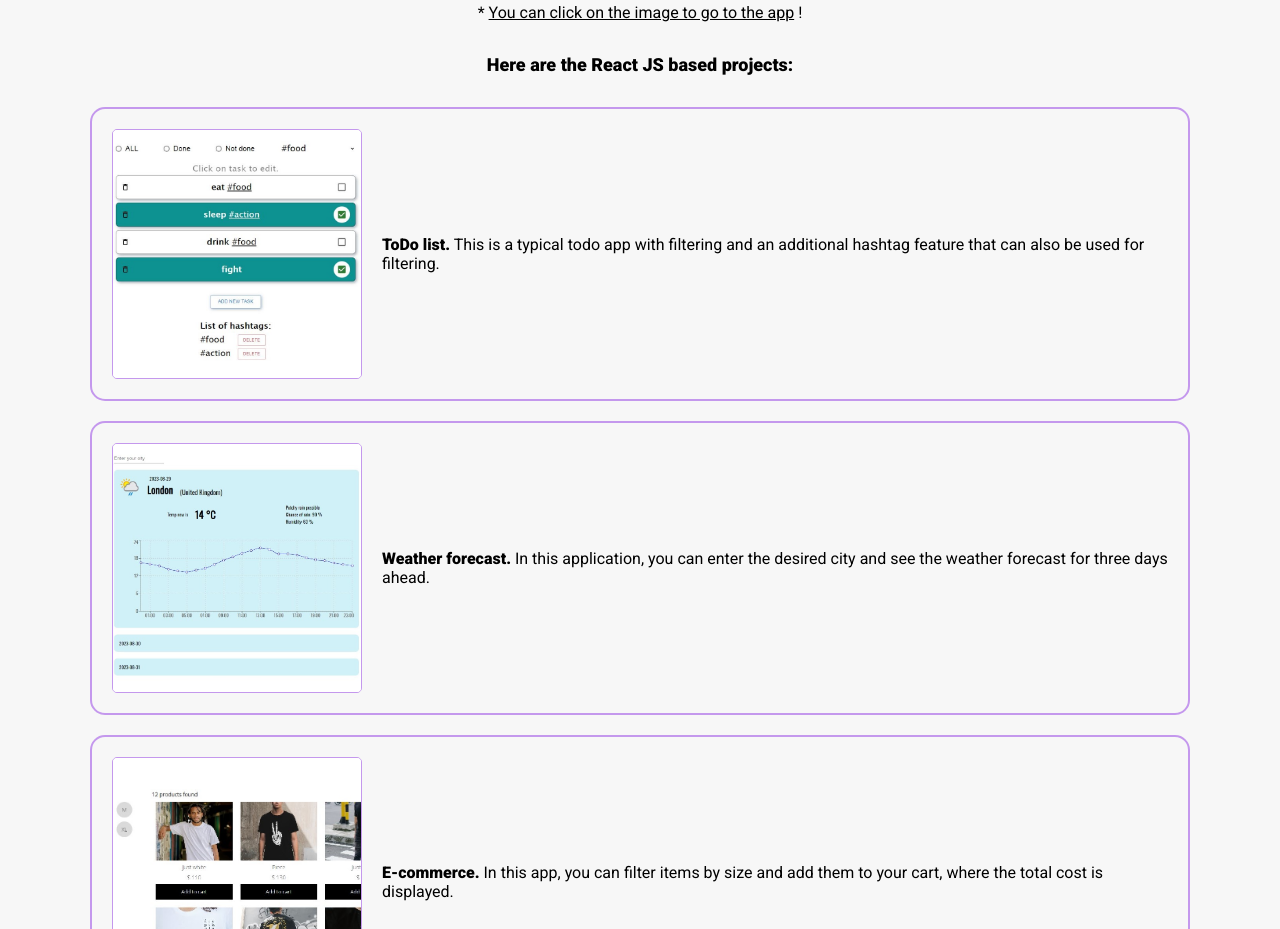
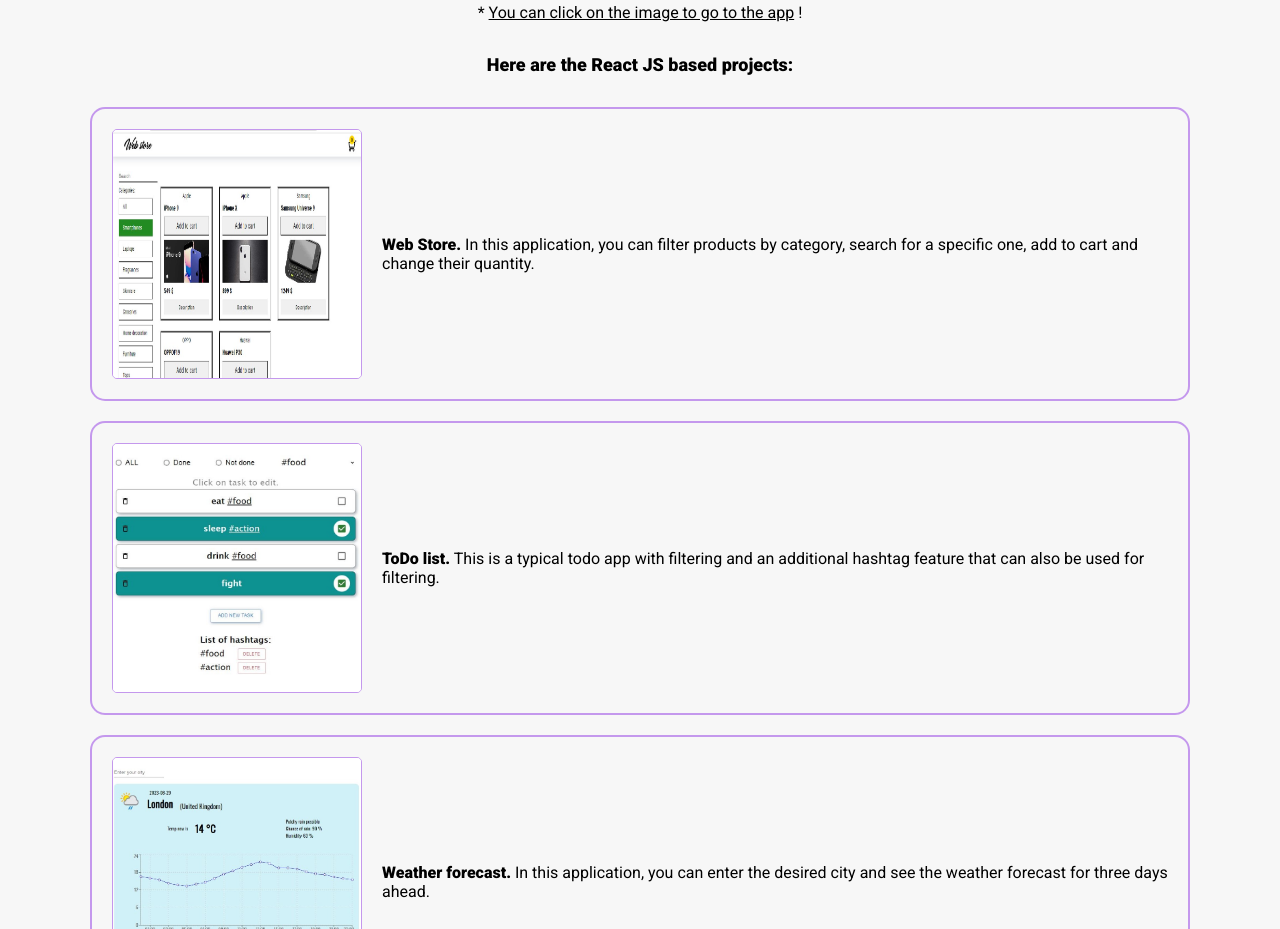
Before and after one commit to demos-prog/portfolio, a plain HTML site: page index.html in a window 1280 px wide. Shown: the part 1573-2502 px from the top of the page. Drawn offline with Linux system fonts and the light colour scheme.

Commit message:
new proj

```diff
--- a/index.html
+++ b/index.html
@@ -140,6 +140,13 @@
           <br>
           <div class="projects">
             <div class="project">
+              <a href="https://web-store-one.vercel.app/" target="_blank">
+                <img class="project_photo" src="/img/web_store2.jpg" alt="web_store2">
+              </a>
+              <p><b>Web Store.</b> In this application, you can filter products by category, search for a specific one,
+                add to cart and change their quantity.</p>
+            </div>
+            <div class="project">
               <a href="https://todolist-app-flame.vercel.app/" target="_blank">
                 <img class="project_photo" src="/img/todo_app_img.JPG" alt="to_do_app">
               </a>
```
Also changed, not shown: img/web_store2.jpg (added).
